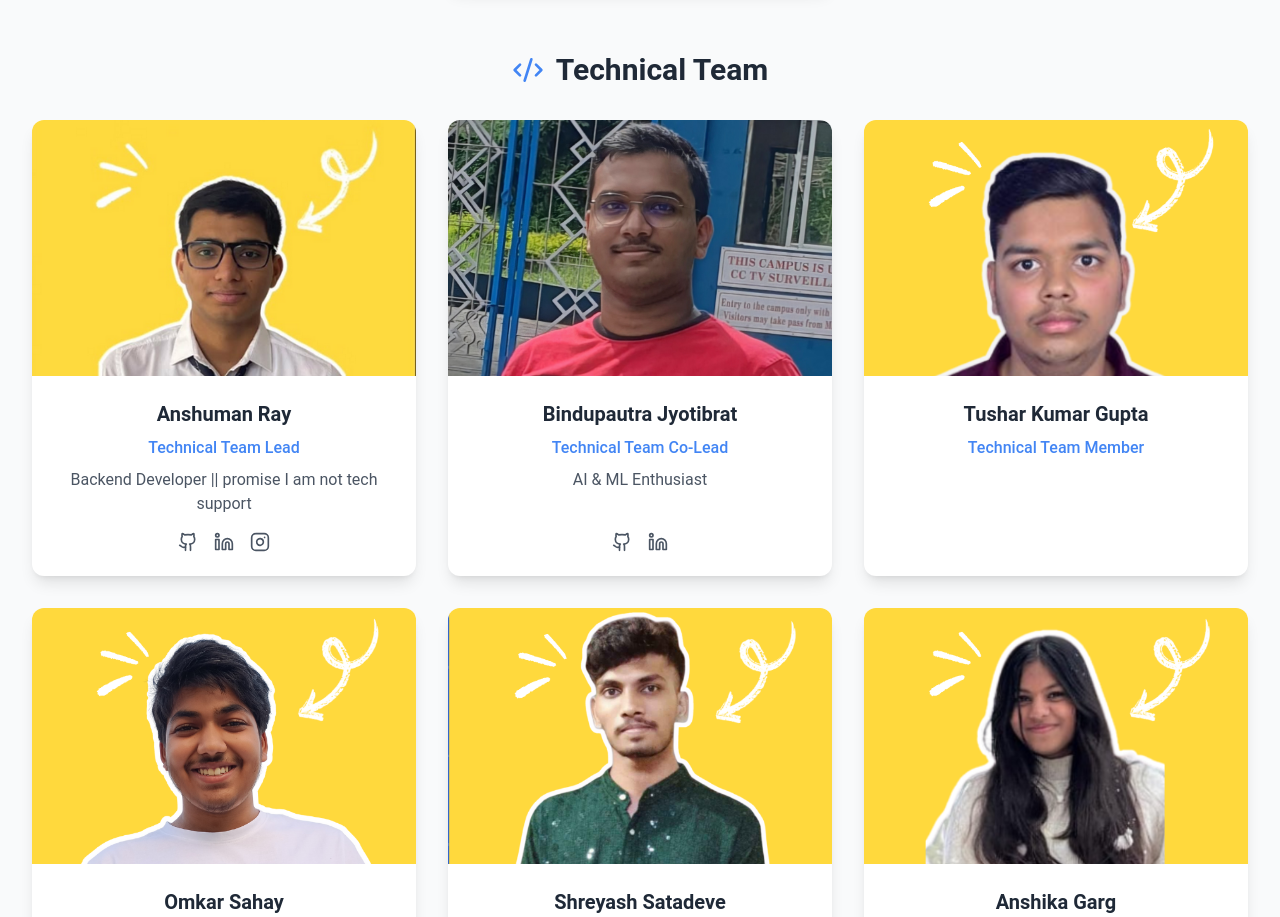
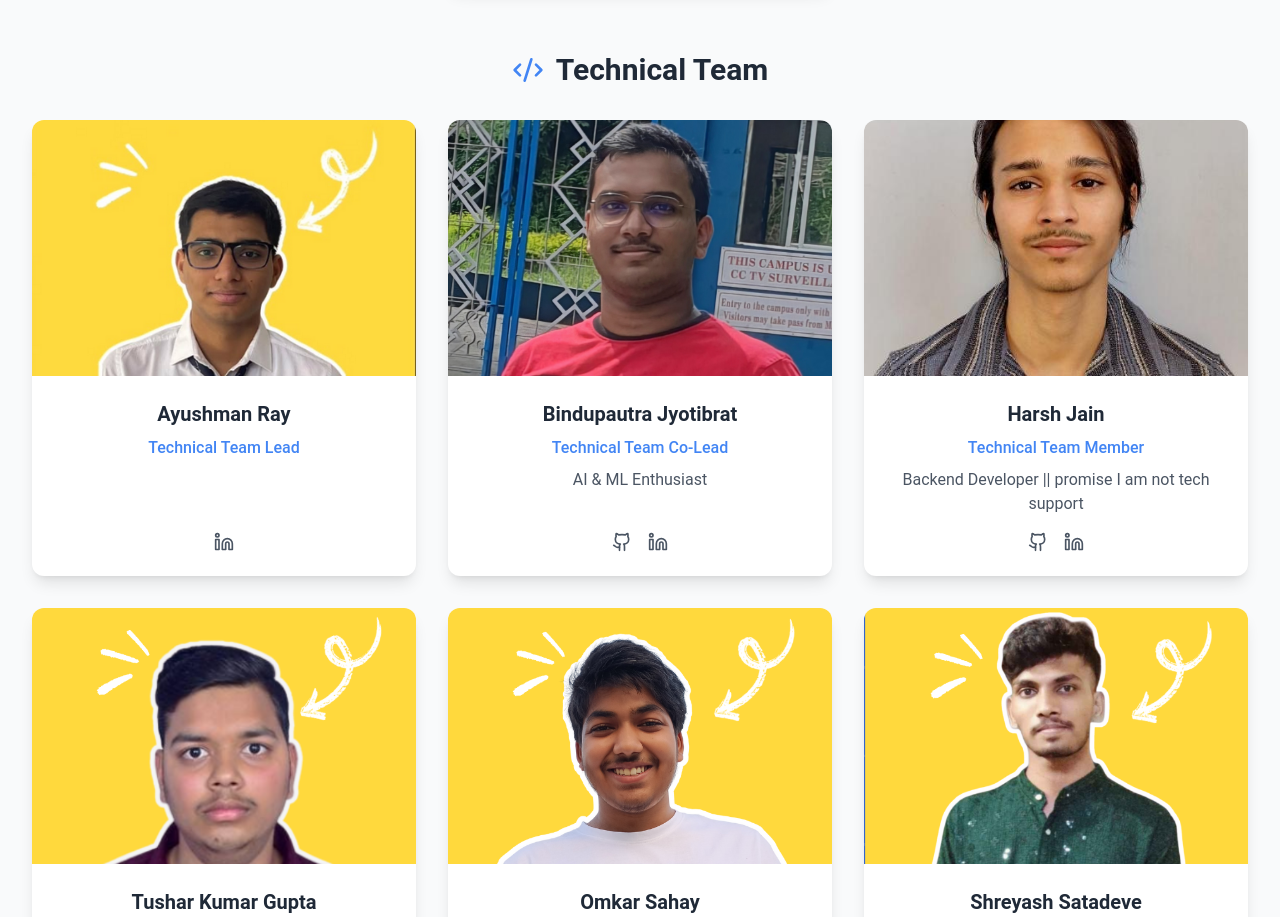
Before and after one commit to GSOC-Innovators-Club/GSOC-Innovators-Club-Official-Website, a React (Vite) app: page /team in a window 1280 px wide. Shown: the part 840-1757 px from the top of the page. Built offline with nearby package versions, Linux system fonts and the light colour scheme; a web font is replaced by a local one.

Commit message:
Updated the team page

```diff
--- a/src/pages/Team.tsx
+++ b/src/pages/Team.tsx
@@ -19,13 +19,10 @@ export const Team = () => {
       color: "text-google-blue",
       members: {
         lead: {
-          name: "Anshuman Ray",
+          name: "Ayushman Ray",
           role: "Technical Team Lead",
           image: "/Technical Team/Anshuman Ray.png",
-          bio: "Backend Developer || promise I am not tech support",
-          github: "https://github.com/Hj-codes",
-          linkedin: "https://www.linkedin.com/in/hjworks17/",
-          instagram: "https://www.instagram.com/harshjain3190?igsh=MWtxaDBiMWRiZXVxcQ=="
+          linkedin: "https://www.linkedin.com/in/ayushman-ray-16b265251/",
         },
         coLead:
         {
@@ -34,9 +31,18 @@ export const Team = () => {
           image: "/Technical Team/Bindupautra Jyotibrat.jpg",
           bio: "AI & ML Enthusiast",
           github: "https://github.com/jyotibrat",
-          linkedin: "https://linkedin.com/in/jyotibrat"
+          linkedin: "https://linkedin.com/in/jyotibrat",
+
         },
         members: [
+          {
+            name: "Harsh Jain",
+            role: "Technical Team Member",
+            image: "/Technical Team/Harsh Jain.jpeg",
+            bio: "Backend Developer || promise I am not tech support",
+            github: "https://github.com/Hj-codes",
+            linkedin: "https://www.linkedin.com/in/hjworks17/"
+          },
           {
           name: "Tushar Kumar Gupta",
           role: "Technical Team Member",
```
